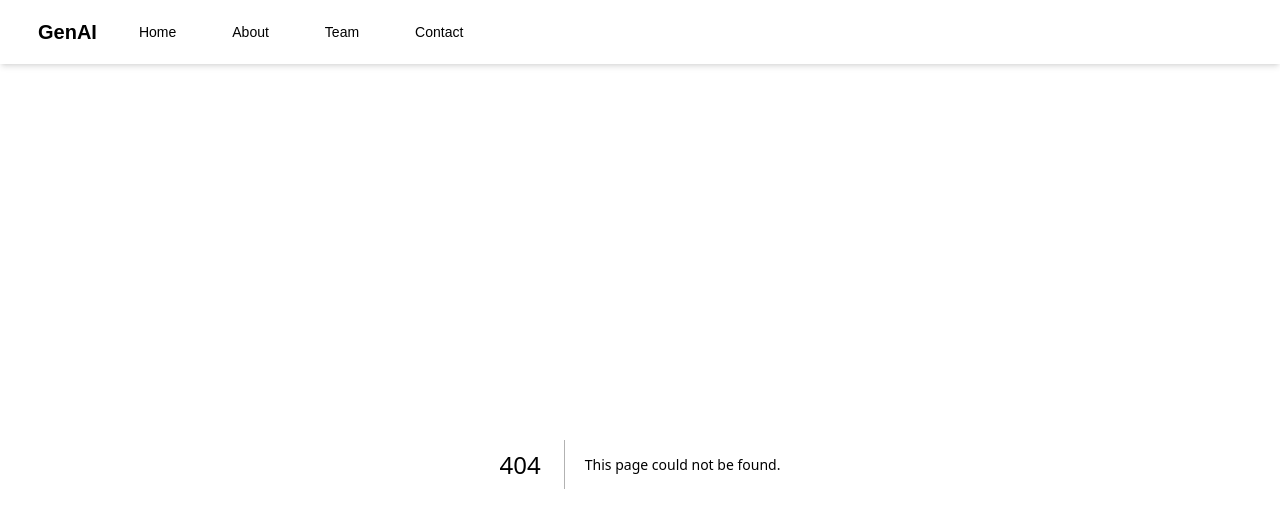
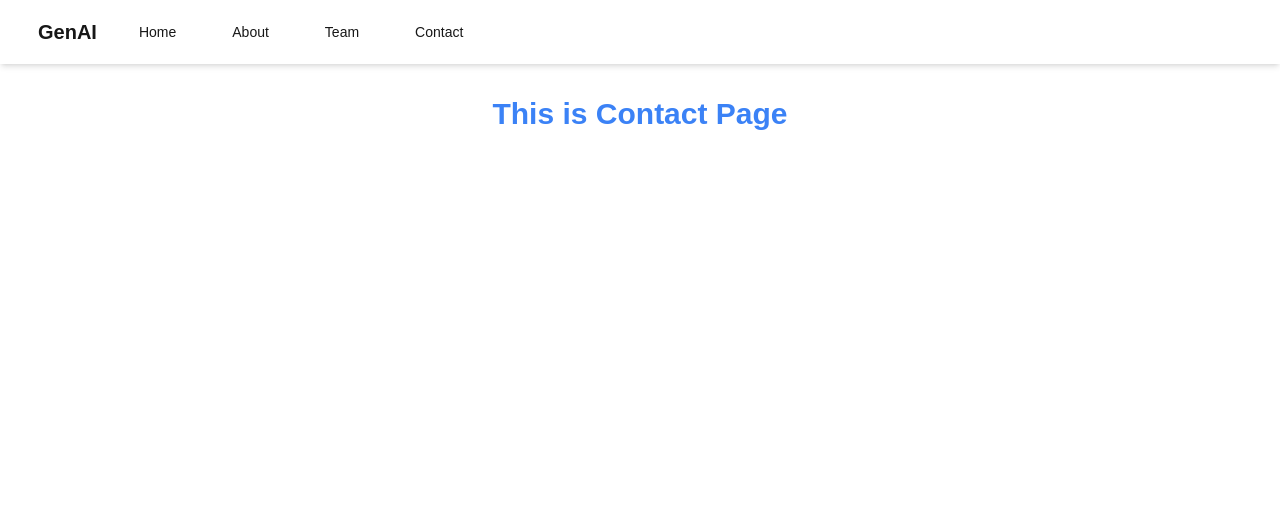
Before and after one commit to shoaib2000857/GroupG, a Next.js app: page /contact in a window 1280 px wide. Before the commit this address had no page. Shown: the top 528 px of the page. Built offline with nearby package versions, Linux system fonts and the light colour scheme.

Commit message:
add some page like about, contact, etc.

```diff
--- /dev/null
+++ b/app/about/page.js
@@ -0,0 +1,11 @@
+import React from "react";
+
+export default function page() {
+  return (
+    <div>
+      <h1 className="text-3xl font-bold text-blue-500 text-center mt-8">
+        This is About Page
+      </h1>
+    </div>
+  );
+}
--- /dev/null
+++ b/app/contact/page.js
@@ -0,0 +1,11 @@
+import React from "react";
+
+export default function page() {
+  return (
+    <div>
+      <h1 className="text-3xl font-bold text-blue-500 text-center mt-8">
+        This is Contact Page
+      </h1>
+    </div>
+  );
+}
--- /dev/null
+++ b/app/team/page.js
@@ -0,0 +1,11 @@
+import React from "react";
+
+export default function page() {
+  return (
+    <div>
+      <h1 className="text-3xl font-bold text-blue-500 text-center mt-8">
+        This is Team Page
+      </h1>
+    </div>
+  );
+}
```
